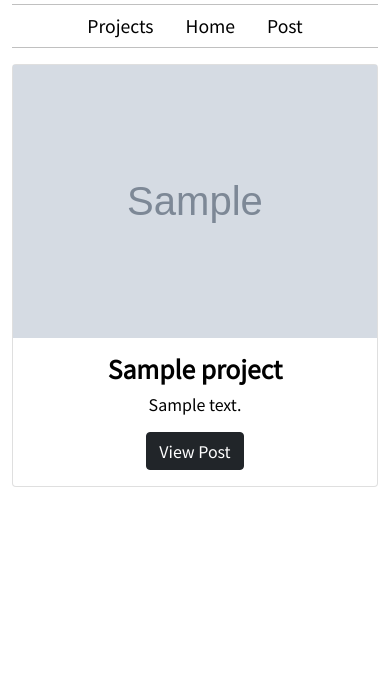
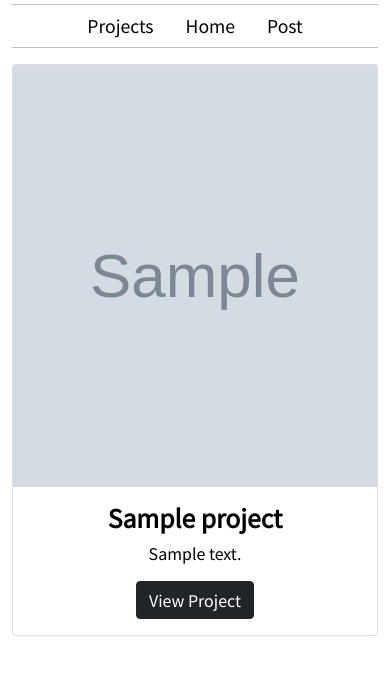
Before and after one commit to Tristanlimyj/Portfolio-Django, a Django app: page /projects/ in a window 390 px wide. Shown: the top 675 px of the page. Run offline with Django 3.2, Linux system fonts and the light colour scheme; tables that the repository leaves empty hold one stand-in row (values such as "Sample post"); grey boxes marked "Sample" are stand-in pictures; some libraries are stand-ins or nearby versions.

Commit message:
slugify indv-page/max height for mobile is 40vh/center align projects

```diff
--- a/base/templates/home.html
+++ b/base/templates/home.html
@@ -66,7 +66,7 @@
                     <div class="row">
                         {% for post in posts %}
                             <a
-                                href="{% url 'indv_post' post.pk %}"
+                                href="{% url 'indv_post' post.title|slugify %}"
                                 class="
                                     indv-item
                                     col-sm-12
@@ -111,7 +111,7 @@
                     <div class="row">
                         {% for proj in projects %}
                             <a
-                                href="{% url 'indv_project' proj.pk %}"
+                                href="{% url 'indv_project' proj.title|slugify %}"
                                 class="
                                     indv-item
                                     col-sm-12
--- a/post/templates/posts.html
+++ b/post/templates/posts.html
@@ -12,7 +12,7 @@
         <div class="row">
             {% for post in object_list %}
                     <a
-                        href="{% url 'indv_post' post.pk %}"
+                        href="{% url 'indv_post' post.title|slugify %}"
                         class="
                             card
                             col-sm-6
--- a/post/urls.py
+++ b/post/urls.py
@@ -3,5 +3,5 @@ from .views import HomeView, PostDetailView
 
 urlpatterns = [
     path('', HomeView.as_view(), name='posts'),
-    path('<int:pk>/', PostDetailView.as_view(), name='indv_post'),
+    path('<str:title>', PostDetailView.as_view(), name='indv_post'),
 ]
--- a/post/views.py
+++ b/post/views.py
@@ -1,4 +1,4 @@
-from django.shortcuts import render
+from django.shortcuts import render, get_object_or_404
 from django.views.generic import ListView, DetailView
 from .models import Post
 
@@ -9,3 +9,6 @@ class HomeView(ListView):
 class PostDetailView(DetailView):
     model = Post
     template_name = 'indv_post.html'
+
+    def get_object(self):
+        return get_object_or_404(Post, title=self.kwargs['title'].replace('-', ' '))
--- a/project/static/project/css/indv_proj.css
+++ b/project/static/project/css/indv_proj.css
@@ -1,5 +1,5 @@
 .project {
-    vertical-align: middle;
+    text-align: center;
 }
 .proj-image {
     width: 100%;
--- a/project/templates/projects.html
+++ b/project/templates/projects.html
@@ -10,30 +10,30 @@
  {% block content %}
      <div class="container">
          <div class="row">
-            {% for post in object_list %}
+            {% for proj in object_list %}
             <a
-                href="{% url 'indv_project' post.pk %}"
+                href="{% url 'indv_project' proj.title|slugify %}"
                 class="
                     card
-                    col-sm-6
+                    col-sm-12
                     col-md-6
                     col-lg-4
                     col-xl-4
                 "
             >
                 {% load static %}
-                <img src="{% get_media_prefix %}/{{ post.cover_img  }}">
+                <img class="proj-cover-img" src="{% get_media_prefix %}/{{ proj.cover_img  }}">
                 <div class="card-body">
                     <h2 class="card-title">
-                        {{ post.title|capfirst }}
+                        {{ proj.title|capfirst }}
                     </h2>
                     <p class="card-text">
-                        {{ post.preview_text|capfirst }}
+                        {{ proj.preview_text|capfirst }}
                     </p>
                     <button
                         class="btn btn-dark"
                     >
-                        View Post
+                        View Project
 
                     </button>
                 </div>
--- a/project/urls.py
+++ b/project/urls.py
@@ -3,5 +3,5 @@ from .views import AllProjectsView, ProjectDetailView
 
 urlpatterns = [
     path('', AllProjectsView.as_view(), name='projects'),
-    path('<int:pk>/', ProjectDetailView.as_view(), name='indv_project'),
+    path('<str:title>', ProjectDetailView.as_view(), name='indv_project'),
 ]
--- a/project/views.py
+++ b/project/views.py
@@ -1,4 +1,4 @@
-from django.shortcuts import render
+from django.shortcuts import render, get_object_or_404
 from django.views.generic import ListView, DetailView
 from .models import Project
 
@@ -9,3 +9,6 @@ class AllProjectsView(ListView):
 class ProjectDetailView(DetailView):
     model = Project
     template_name = 'indv_project.html'
+
+    def get_object(self):
+        return get_object_or_404(Project, title=self.kwargs['title'].replace('-', ' '))
--- a/static/project/css/indv_proj.css
+++ b/static/project/css/indv_proj.css
@@ -1,5 +1,5 @@
 .project {
-    vertical-align: middle;
+    text-align: center;
 }
 .proj-image {
     width: 100%;
--- a/static/shared/css/showcase.css
+++ b/static/shared/css/showcase.css
@@ -2,14 +2,15 @@
     color: white!important;
     text-decoration: none;
 }
+
 a.card {
     padding-left: 0px;
     padding-right: 0px;
-    text-align: center;
     margin-right: 1rem!important;
     margin-bottom: 1rem;
     color: black;
     text-decoration: none;
+    text-align: center;
 }
 a.card:hover {
     text-decoration: underline;
@@ -17,3 +18,9 @@ a.card:hover {
 .card-title {
     font-weight: bold;
 }
+
+@media only screen and (max-width: 768px) {
+    .proj-cover-img {
+      height: 50vh;
+    }
+  }
```
Also changed, not shown: base/static/shared/css/showcase.css (+8 -1 lines), project/migrations/0007_auto_20201215_2204.py (added).
